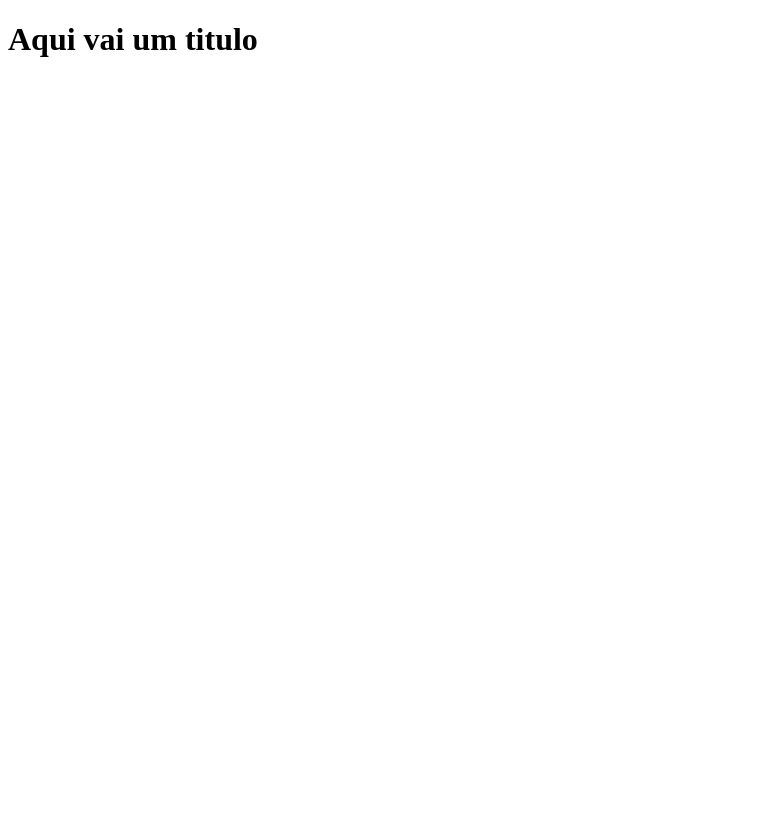
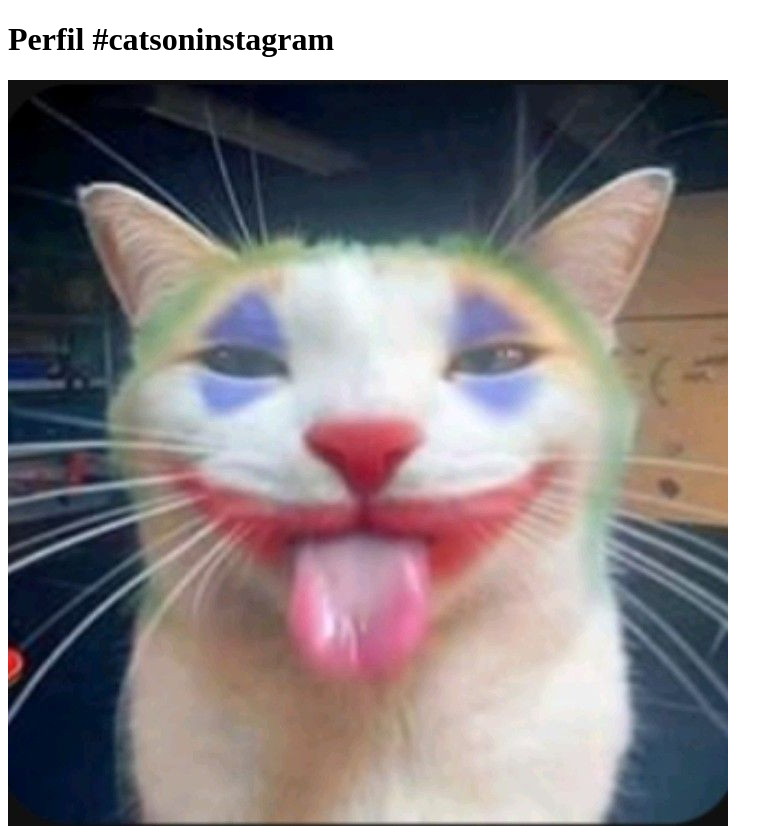
Before and after one commit to Kayosena01/gato-galactico, a plain HTML site: page index.html in a window 1280 px wide. Shown: the whole page, without its empty margins (0-783 px from the left). Before the commit the page ends 800 px from the top, so only its background shows below. Drawn offline with Linux system fonts and the light colour scheme.

Commit message:
adicionei um gato coringa

```diff
--- a/index.html
+++ b/index.html
@@ -1,11 +1,11 @@
 <!DOCTYPE html>
 <html lang="pt-br">
-<head>
-    <meta charset="UTF-8">
-    <meta name="viewport" content="width=device-width, initial-scale=1.0">
-    <title>gatinhos</title>
-</head>
-<body>
-    <h1>Aqui vai um titulo</h1>
-</body>
+  <head>
+    <title>Fanpage de Gatinhos</title>
+    <meta charset="utf-8">
+  </head>
+  <body>
+    <h1>Perfil #catsoninstagram</h1>
+    <img src="imagens/f6bb23f38c3323f8dae770fca5e318ae.jpg" />
+  </body>
 </html>
```
Also changed, not shown: imagens/f6bb23f38c3323f8dae770fca5e318ae.jpg (added).
